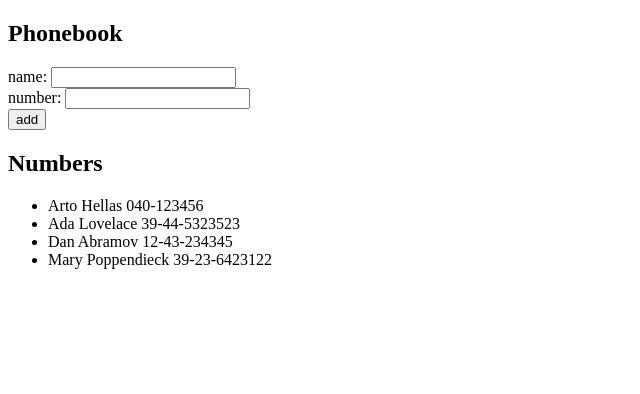
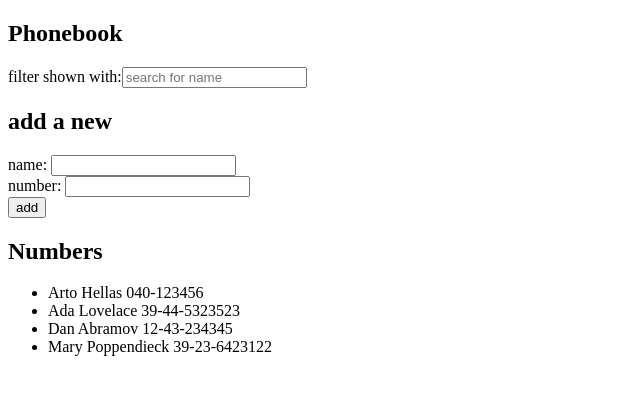
Before and after one commit to tomislav-varga/fullstackopen-exercises, a React (Vite) app in the folder part2/Phonebook/: page / in a window 1280 px wide. Shown: the top 394 px of the page, without its empty margins (0-640 px from the left). Built offline with nearby package versions, Linux system fonts and the light colour scheme.

Commit message:
solution exercise 2.9

```diff
--- a/part2/Phonebook/src/App.jsx
+++ b/part2/Phonebook/src/App.jsx
@@ -11,12 +11,13 @@ const App = () => {
   const [persons, setPersons] = useState(personsArray)
   const [newName, setNewName] = useState('')
   const [newNumber, setNewNumber] = useState('')
+  const [searchQuery, setNewSearch] = useState('')
 
   const addNameAndNumber = (event) => {
     event.preventDefault()
     const nameExists = persons.some(person => person.name === newName)
     if (!nameExists) {
-      setPersons(persons.concat({ name: newName, number: newNumber }))
+      setPersons(persons.concat({ id: persons.length + 1, name: newName, number: newNumber }))
       setNewName('')
       setNewNumber('')
     } else {
@@ -34,9 +35,20 @@ const App = () => {
     setNewNumber(event.target.value)
   }
 
+  const handleSearchChange = (event) => {
+    console.log(event.target.value)
+    setNewSearch(event.target.value)
+  }
+
   return (
     <div>
       <h2>Phonebook</h2>
+      <div className="">
+        filter shown with:
+        <input id="input-search" placeholder="search for name"
+        value={searchQuery} onChange={handleSearchChange} />
+      </div>
+      <h2>add a new</h2>
       <form id="form-1" onSubmit={addNameAndNumber}>
         <div>
           name: <input id="input-name" value={newName}
@@ -52,7 +64,8 @@ const App = () => {
       </form>
       <h2>Numbers</h2>
       <ul>
-        {persons.map(person => <li key={person.name}>{person.name} {person.number}</li>)}
+      {persons.filter(person => person.name.toLowerCase().includes(searchQuery.toLowerCase())
+      ).map(person => <li key={person.name}>{person.name} {person.number}</li>)}
       </ul>
     </div>
   )
```
